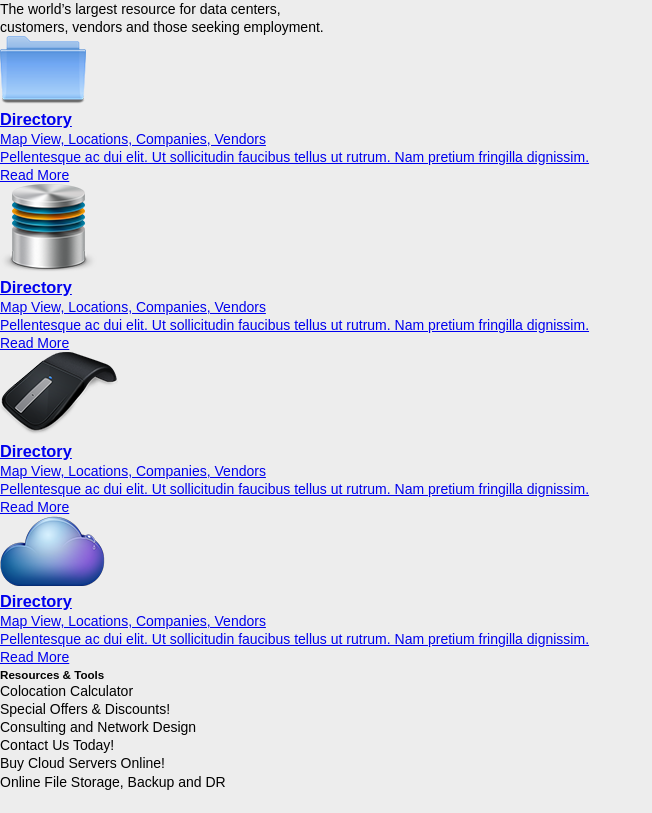
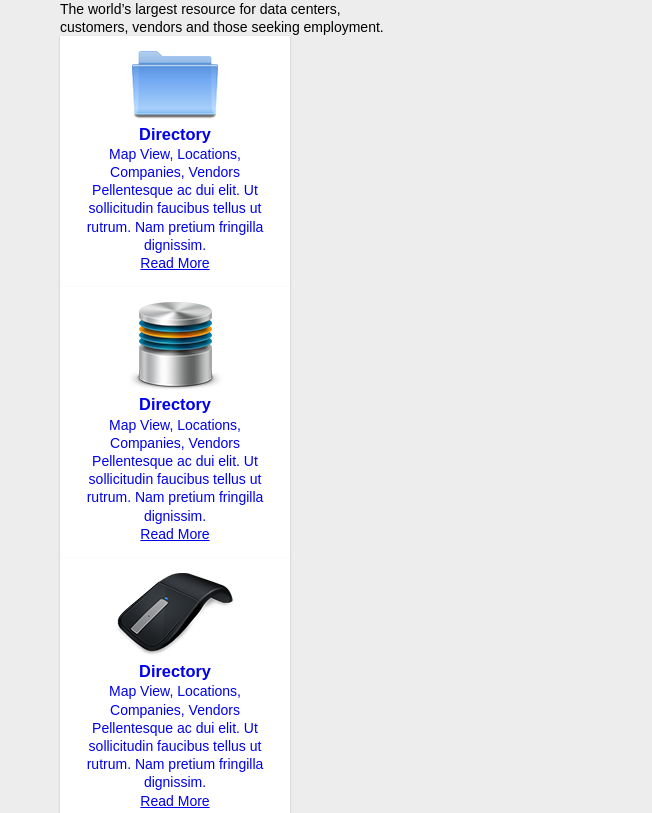
Before and after one commit to OlegZnamenskii/homework33, a plain HTML site: page index.html in a window 1280 px wide. Shown: the top 813 px of the page, without its empty margins (0-652 px from the left). Drawn offline with Linux system fonts and the light colour scheme.

Commit message:
styles for .block

```diff
--- a/css/style.css
+++ b/css/style.css
@@ -6,3 +6,25 @@ body {
     color: #000;
     background: #ededed;
 }
+
+.container {
+    width: 100%;
+    max-width: 1160px;
+    margin: 0 auto;
+}
+.block {
+    text-align: center;
+    width: 230px;
+    background: #fff;
+    padding: 15px 25px 15px;
+    -webkit-box-shadow: 0 1px 2px 0 rgba(19, 19, 19, 0.25);
+    -moz-box-shadow:    0 1px 2px 0 rgba(19, 19, 19, 0.25);
+    box-shadow:         0 1px 2px 0 rgba(19, 19, 19, 0.25);
+    cursor: pointer;
+}
+.block a {
+    text-decoration: none;
+}
+.read {
+    text-decoration: underline;
+}
```
